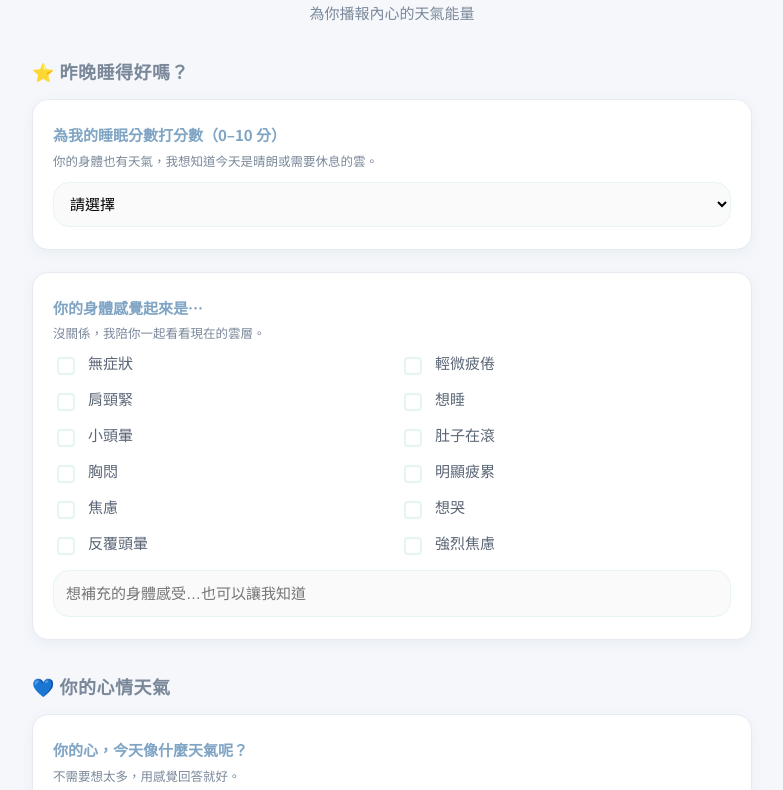
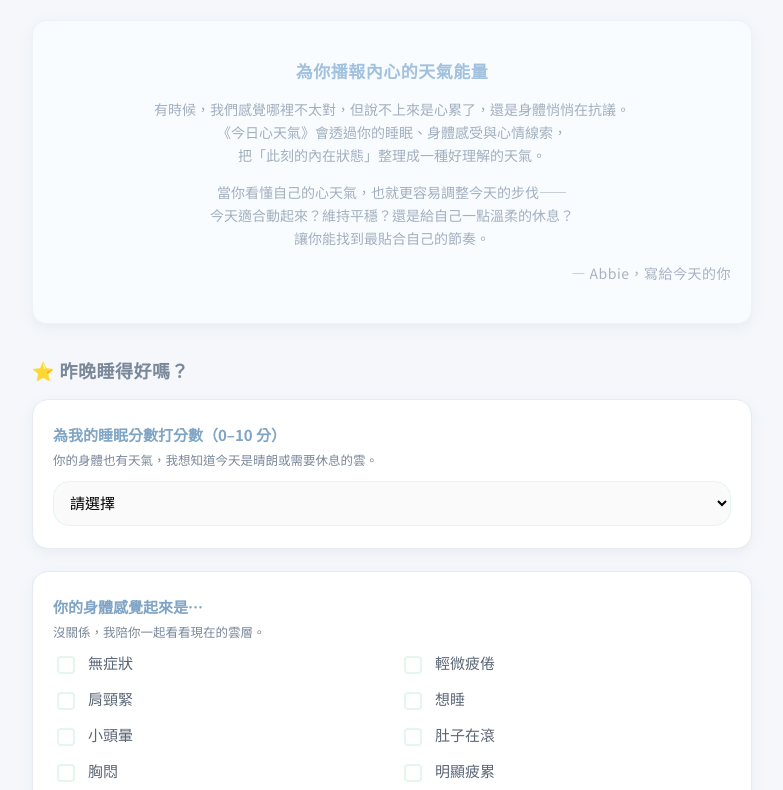
Before and after one commit to aitong0113/VC-Day21, a plain HTML site: page index.html in a window 1280 px wide. Shown: the part 241-1031 px from the top of the page, without its empty margins (248-1031 px from the left). Drawn offline with Linux system fonts and the light colour scheme.

Commit message:
整體微調整

```diff
--- a/index.html
+++ b/index.html
@@ -28,7 +28,29 @@
   <div class="container">
 
     <h1 class="title">《今日心天氣》</h1>
-    <p class="subtitle">為你播報內心的天氣能量</p>
+
+
+
+    <div class="intro-card">
+  <h2 class="intro-title">為你播報內心的天氣能量</h2>
+
+  <p class="intro-text">
+    有時候，我們感覺哪裡不太對，但說不上來是心累了，還是身體悄悄在抗議。<br>
+    《今日心天氣》會透過你的睡眠、身體感受與心情線索，<br>
+    把「此刻的內在狀態」整理成一種好理解的天氣。
+  </p>
+
+  <p class="intro-text">
+    當你看懂自己的心天氣，也就更容易調整今天的步伐——<br>
+    今天適合動起來？維持平穩？還是給自己一點溫柔的休息？<br>
+    讓你能找到最貼合自己的節奏。<br>
+    <p class="intro-sign">
+      — Abbie，寫給今天的你
+    </p>
+  </p>
+</div>
+
+
 
     <!-- ⭐ 睡眠 -->
     <h3 class="section-title">⭐ 昨晚睡得好嗎？</h3>
@@ -130,11 +152,11 @@
 
       <select id="time" class="input-select">
         <option value="">請選擇</option>
-        <option>30–60 分</option>
-        <option>1–2 小時</option>
-        <option>2–4 小時</option>
-        <option>半天左右</option>
-        <option>整天都有彈性</option>
+        <option>只有一點點（30–60 分）</option>
+        <option>可以做一下（1–2 小時）</option>
+        <option>可安排一段時間（2–4 小時）</option>
+        <option>有半天左右</option>
+        <option>今天比較彈性</option>
       </select>
 
       <input type="text" class="input-text" placeholder="或你想自己決定時間…也可以寫給我">
@@ -154,4 +176,11 @@
   <script src="script.js"></script>
 
 </body>
+
+
+<footer class="app-footer">
+  <p class="footer-line">Designed & Developed by <strong>Abbie Lin</strong> © 2024</p>
+  <p class="footer-sub">今日心天氣 Today’s Inner Weather · All rights reserved.</p>
+</footer>
+
 </html>
--- a/script.js
+++ b/script.js
@@ -85,13 +85,13 @@ function generateWeather() {
       <p class="weather-reason">${reason}</p>
 
       <div class="weather-box">
-        <p class="weather-subtitle">🌦 今天的建議節奏：</p>
+        <p class="weather-subtitle">🌦 今日的建議節奏：</p>
         <ul class="weather-list">
           <li>${suggestion}</li>
         </ul>
       </div>
 
-      <p class="weather-end">我在，你不用一個人面對今天的天氣。</p>
+      <p class="weather-end">我陪著你，你不用一個人面對今天的天氣。</p>
     </div>
   `;
 }
--- a/style.css
+++ b/style.css
@@ -1,6 +1,5 @@
 /* ----------------------------------
-   🌤 今日心天氣 · 精緻柔霧美學版（Final）
-   含 loading 動畫 + 結果淡入動畫 + checkbox 修正
+   🌤 今日心天氣 · 精緻柔霧美學版（Optimized Final）
 ---------------------------------- */
 
 :root {
@@ -22,6 +21,11 @@ body {
   padding: 28px 20px;
   color: var(--text-gray);
   line-height: 1.6;
+  box-sizing: border-box;
+}
+
+*, *::before, *::after {
+  box-sizing: inherit;
 }
 
 /* ---------------- Layout ---------------- */
@@ -30,12 +34,25 @@ body {
   margin: 0 auto;
 }
 
+/* ---------------- Logo ---------------- */
+.logo-box {
+  text-align: center;
+  margin-bottom: 10px;   /* ✔ 更自然的距離 */
+}
+
+.logo-img {
+  width: 140px;
+  height: auto;
+
+}
+
 /* ---------------- Title ---------------- */
 .title {
   text-align: center;
   font-size: 30px;
   font-weight: 700;
   color: var(--blue-main);
+  margin-top: -20px;     /* ✔ 微調靠近 Logo */
   margin-bottom: 6px;
   letter-spacing: 1px;
 }
@@ -44,7 +61,7 @@ body {
   text-align: center;
   font-size: 15px;
   color: var(--text-light);
-  margin-bottom: 32px;
+  margin-bottom: 28px;
 }
 
 /* ---------------- Section Title ---------------- */
@@ -56,6 +73,87 @@ body {
   letter-spacing: 0.5px;
 }
 
+/* ---------------- Intro Card ---------------- */
+.intro-card {
+  background: #ffffff;
+  padding: 22px 24px;
+  border-radius: 18px;
+  max-width: 720px;
+  margin: 0 auto 28px auto;
+  box-shadow: 0 4px 14px rgba(150, 170, 190, 0.12);
+  border: 1px solid #e7eaf0;
+  text-align: center;
+  animation: fadeIntro 0.6s ease-out;
+}
+
+.intro-title {
+  font-size: 20px;
+  font-weight: 700;
+  color: var(--blue-main);
+  margin-bottom: 12px;
+  letter-spacing: 0.5px;
+}
+
+.intro-text {
+  font-size: 15px;
+  color: #6c7a8c;
+  line-height: 1.7;
+  margin-bottom: 8px;
+}
+
+/* Intro 卡片淡入動畫 */
+@keyframes fadeIntro {
+  from { opacity: 0; transform: translateY(10px); }
+  to   { opacity: 1; transform: translateY(0); }
+}
+
+
+
+
+
+/* ---------------- Intro Card（更小、淡、低存在感） ---------------- */
+.intro-card {
+  background: #f9fcff;
+  padding: 22px 20px;                /* 卡片縮小 */
+  border-radius: 14px;
+  max-width: 800px;                 /* 寬度縮小 */
+  margin: 40px auto 24px auto;      /* ⭐ LOGO 與卡片距離 ↑ 增加 */
+  border: 1px solid #eef1f5;         /* 更輕的邊框 */
+  text-align: center;
+  animation: fadeIntro 0.6s ease-out;
+}
+
+.intro-title {
+  font-size: 17px;                   /* ⭐ 標題縮小不搶戲 */
+  font-weight: 600;
+  color: #a1c1de;
+  margin-bottom: 10px;
+}
+
+.intro-text {
+  font-size: 14px;                   /* ⭐ 正文更小、更柔 */
+  color: #a2afbe ;
+  line-height: 1.65;
+  margin-bottom: 6px;
+}
+
+/* Intro 卡片淡入動畫 */
+@keyframes fadeIntro {
+  from { opacity: 0; transform: translateY(10px); }
+  to   { opacity: 1; transform: translateY(0); }
+}
+
+.intro-sign {
+  text-align: right;
+  margin-top: 12px;
+  font-size: 14px;
+  color: #9aa5b6;
+  letter-spacing: 0.5px;
+  opacity: 0.85;
+}
+
+
+
 /* ---------------- Card ---------------- */
 .card {
   background: var(--card-white);
@@ -64,9 +162,7 @@ body {
   margin-bottom: 22px;
   box-shadow: var(--shadow);
   border: 1px solid #e7eaf0;
-  max-width: 100%;     /* 防止任何元素撐出卡片 */
-  box-sizing: border-box;
-
+  width: 100%;
 }
 
 /* ---------------- Label ---------------- */
@@ -96,6 +192,7 @@ body {
   background: #fafafa;
   font-size: 15px;
   transition: 0.2s ease;
+  line-height: 1.4;
 }
 
 .input-select:focus,
@@ -104,15 +201,6 @@ body {
   border-color: var(--blue-main);
   background: #ffffff;
   box-shadow: 0 0 0 3px rgba(135, 166, 197, 0.15);
-}
-
-.input-text::placeholder {
-  line-height: 1.4;
-}
-
-.input-text {
-  line-height: 1.4;
-  box-sizing: border-box;
 }
 
 /* ---------------- Checkbox Group ---------------- */
@@ -125,13 +213,12 @@ body {
 
 .checkbox-group label {
   display: flex;
-  align-items: center;
+  align-items: flex-start;
   gap: 10px;
   font-size: 15px;
   color: #5a6575;
   cursor: pointer;
-  line-height: 1.2;  /* ✔ 以免文字撐高 */
-  align-items: flex-start; /* ✔ 讓 checkbox 對齊頂端，不會擠爆 */
+  line-height: 1.3;
 }
 
 /* --- 自訂 checkbox --- */
@@ -139,14 +226,12 @@ body {
   appearance: none;
   width: 18px;
   height: 18px;
-
   border: 2px solid var(--soft-yellow);
   border-radius: 4px;
   background: #fff;
   cursor: pointer;
   position: relative;
-
-  flex-shrink: 0;  /* ← 防止 checkbox 被壓扁 */
+  flex-shrink: 0;
 }
 
 /* 點擊後狀態 */
@@ -155,7 +240,7 @@ body {
   border-color: var(--soft-yellow);
 }
 
-/* 勾勾符號（位置微調） */
+/* 勾勾符號 */
 .checkbox-group input[type="checkbox"]:checked::after {
   content: "✔";
   position: absolute;
@@ -246,19 +331,6 @@ body {
   color: #8ea0b4;
 }
 
-/* ---------------- Logo ---------------- */
-.logo-box {
-  text-align: center;
-  margin-bottom: 20px;
-}
-
-.logo-img {
-  width: 110px;
-  height: auto;
-  margin-top: 6px;
-  filter: drop-shadow(0 4px 6px rgba(0,0,0,0.1));
-}
-
 /* ---------------------------------------
    ✨ Loading 動畫
 --------------------------------------- */
@@ -297,3 +369,21 @@ body {
   from { opacity: 0; transform: translateY(8px); }
   to   { opacity: 1; transform: translateY(0); }
 }
+
+/* ---------------- Footer ---------------- */
+.app-footer {
+  text-align: center;
+  padding: 20px 10px;
+  color: #8fa2b6;
+  font-size: 13px;
+}
+
+.app-footer .footer-line {
+  font-weight: 500;
+  color: #7a889a;
+}
+
+.app-footer .footer-sub {
+  font-size: 12px;
+  color: #a8b6c7;
+}
```
